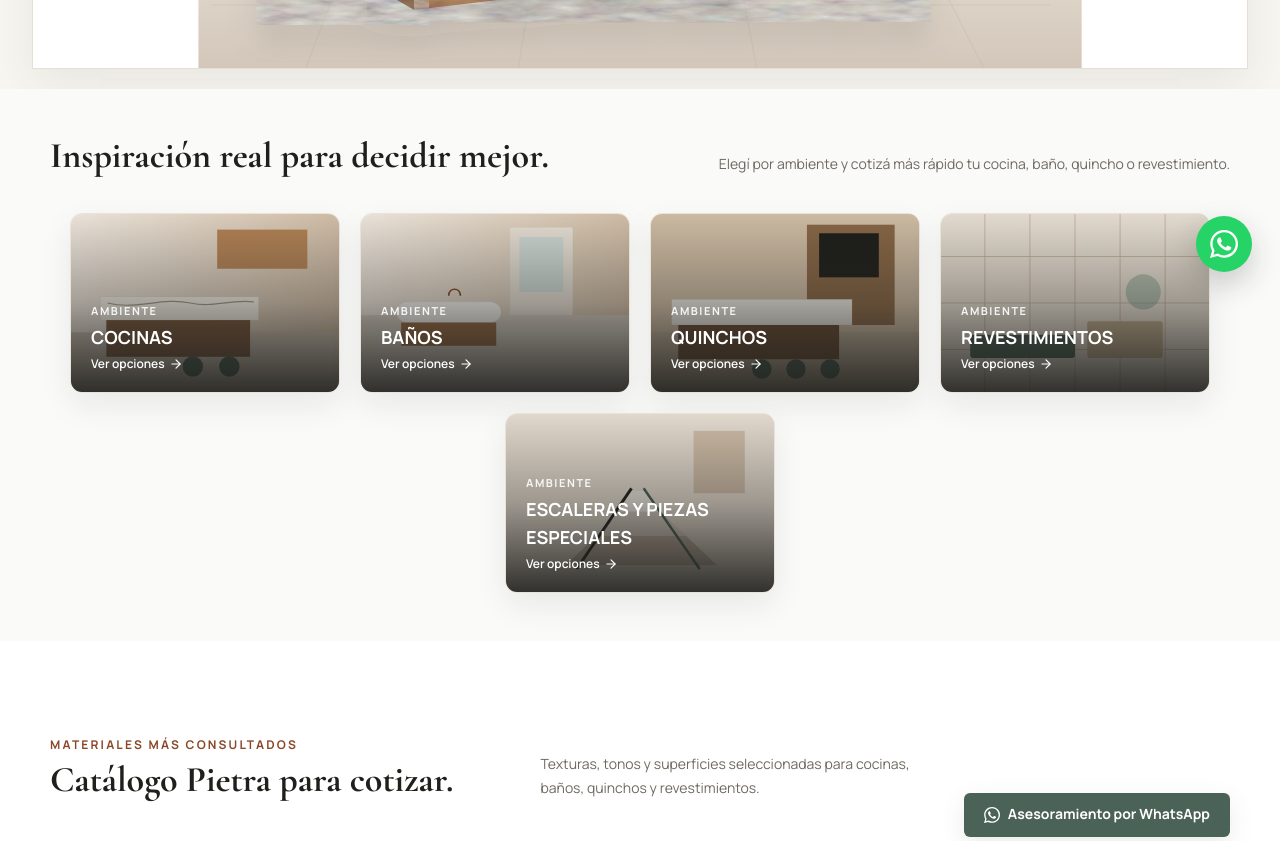
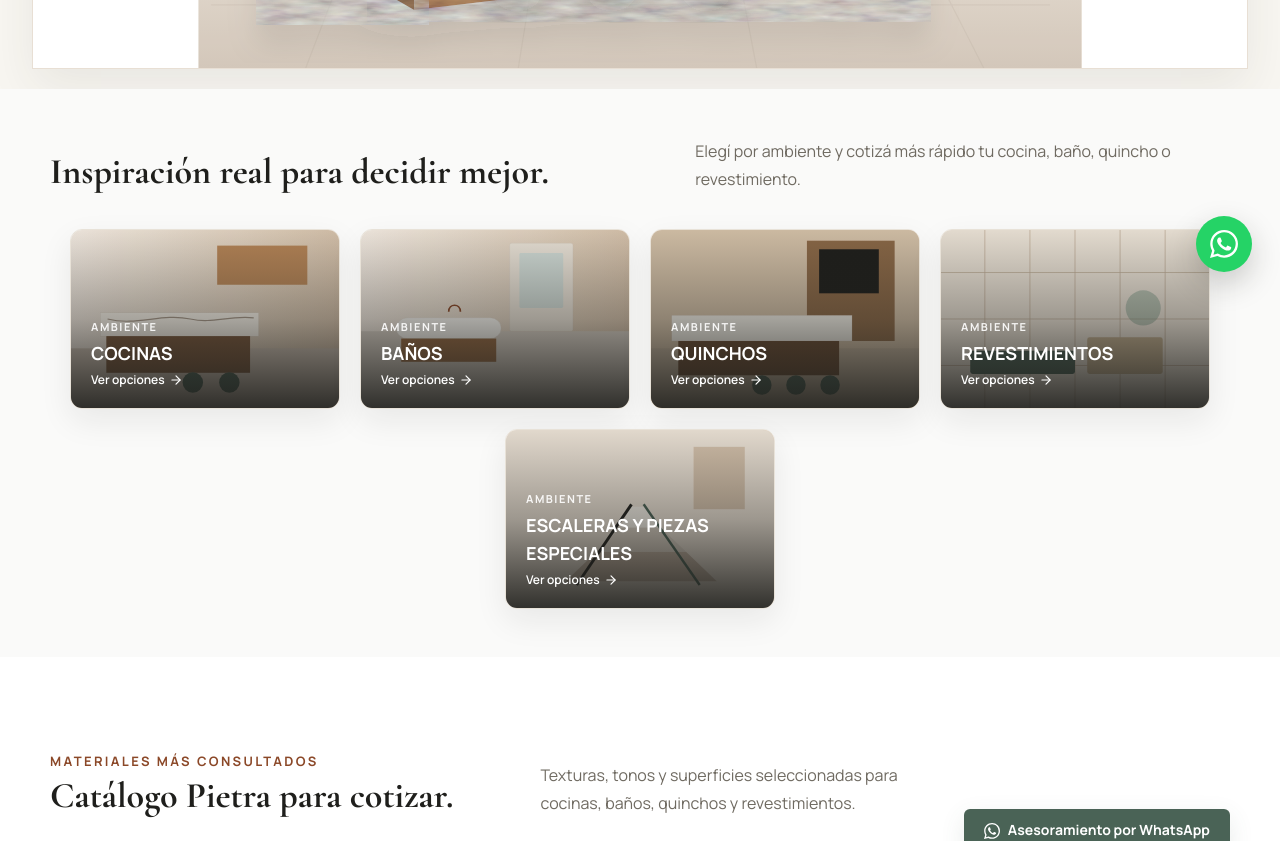
Before and after one commit to equantum-py/Marmoler-a-Pietra, a Next.js app: page / in a window 1280 px wide. Shown: the part 500-1341 px from the top of the page. Built offline with nearby package versions, Linux system fonts and the light colour scheme; no server answers; the database is empty.

Commit message:
style: improve section text legibility

```diff
--- a/components/section-heading.tsx
+++ b/components/section-heading.tsx
@@ -1,13 +1,39 @@
 import type { ReactNode } from 'react';
 
-export function SectionHeading({ eyebrow, title, children, align = 'left' }: { eyebrow?: string; title: string; children?: ReactNode; align?: 'left' | 'center' }) {
+export function SectionHeading({
+  eyebrow,
+  title,
+  children,
+  align = 'left',
+}: {
+  eyebrow?: string;
+  title: string;
+  children?: ReactNode;
+  align?: 'left' | 'center';
+}) {
   return (
-    <div className={`mb-7 md:mb-9 ${align === 'center' ? 'mx-auto max-w-3xl text-center' : 'grid gap-4 md:grid-cols-[1fr_.85fr] md:items-end'}`}>
+    <div
+      className={`mb-7 md:mb-9 ${
+        align === 'center'
+          ? 'mx-auto max-w-3xl text-center'
+          : 'grid gap-4 md:grid-cols-[1fr_.85fr] md:items-end'
+      }`}
+    >
       <div>
-        {eyebrow ? <p className="mb-2 text-xs font-extrabold uppercase tracking-[0.18em] text-pietra-brown">{eyebrow}</p> : null}
-        <h2 className="font-display text-3xl font-bold leading-tight text-pietra-ink md:text-4xl">{title}</h2>
+        {eyebrow ? (
+          <p className="mb-2 text-xs font-extrabold uppercase tracking-[0.18em] text-pietra-brown md:text-[13px]">
+            {eyebrow}
+          </p>
+        ) : null}
+        <h2 className="font-display text-3xl font-bold leading-tight text-pietra-ink md:text-4xl">
+          {title}
+        </h2>
       </div>
-      {children ? <p className="max-w-xl text-sm leading-6 text-pietra-muted md:ml-auto">{children}</p> : null}
+      {children ? (
+        <p className="max-w-xl text-[15px] leading-6 text-pietra-muted md:ml-auto md:text-base md:leading-7">
+          {children}
+        </p>
+      ) : null}
     </div>
   );
 }
```
